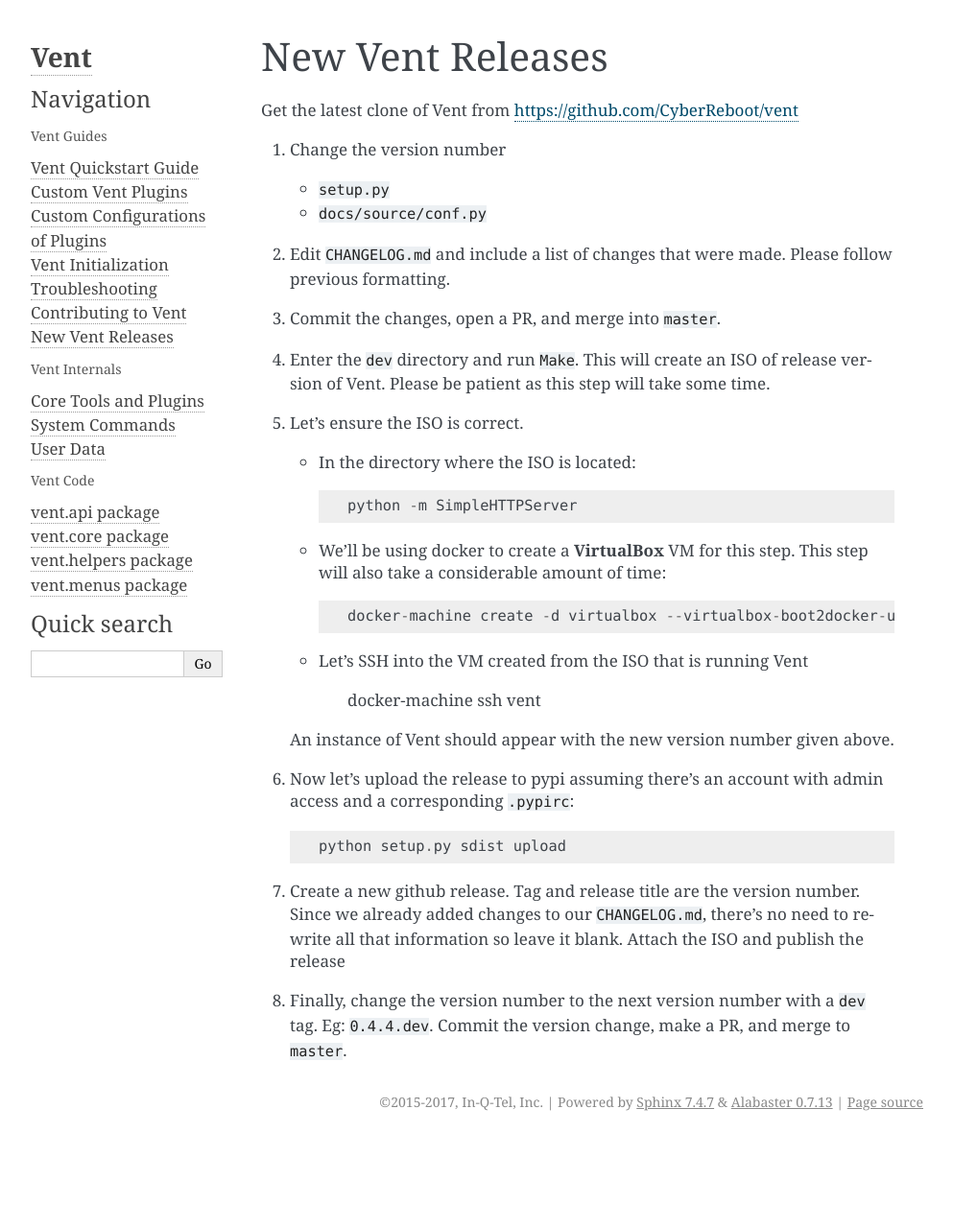
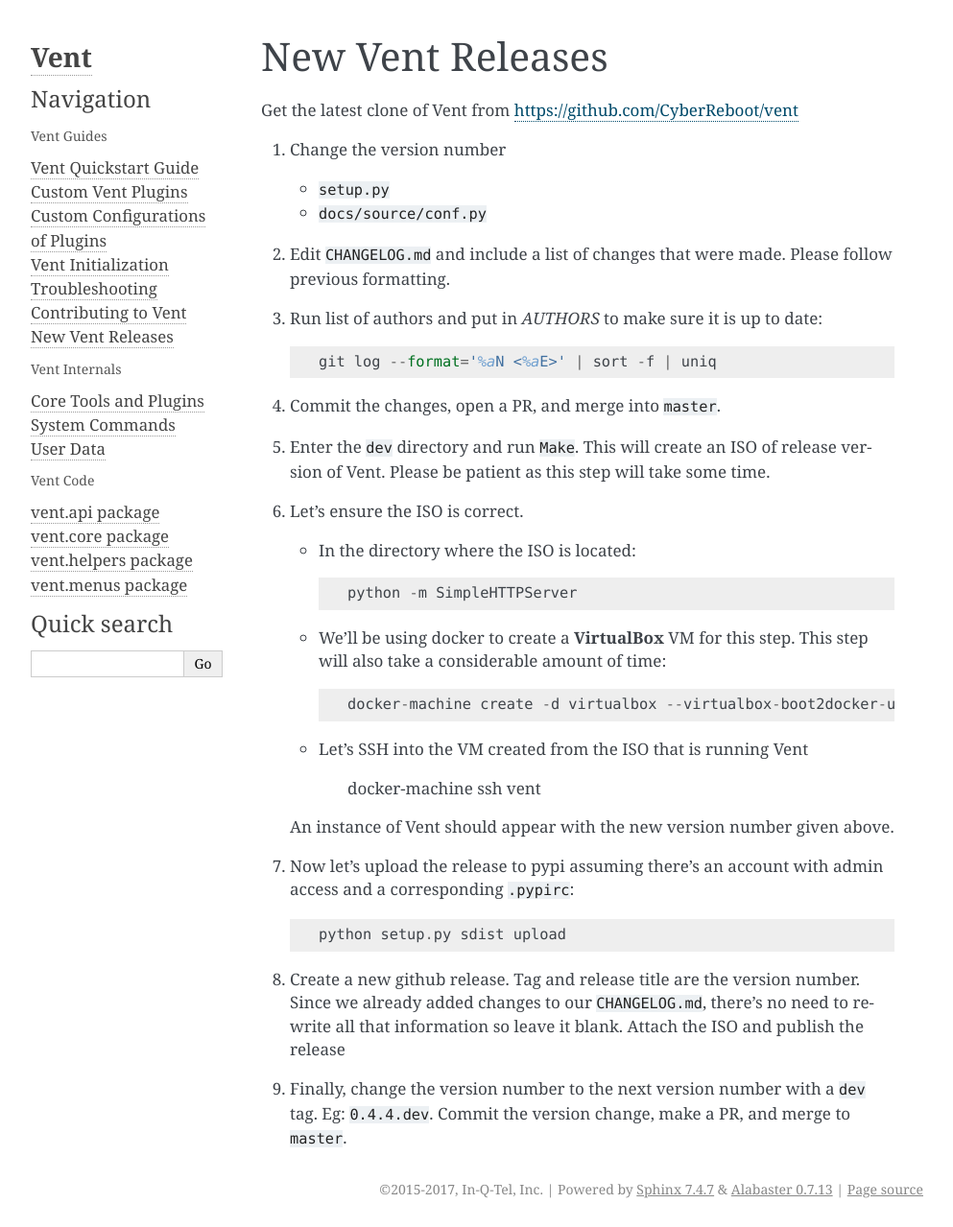
Before and after one commit to CyberReboot/vent, a Sphinx documentation site: the page built from docs/source/new_release.rst, in a window 1280 px wide. Shown: the whole page at 96% size, without its empty margins (148-1141 px from the left). Built offline with Sphinx 7.4.7, drawn with Linux system fonts in a browser that asks for light colours; pages that are not in the unit, such as notebooks, are missing from menus; before the commit the page ends 1188 px from its top, so only the background shows below that.

Commit message:
update release process; authors; and PR template

```diff
--- a/docs/source/new_release.rst
+++ b/docs/source/new_release.rst
@@ -11,12 +11,16 @@ Get the latest clone of Vent from https://github.com/CyberReboot/vent
 2. Edit ``CHANGELOG.md`` and include a list of changes that were made. Please
    follow previous formatting.
 
-3. Commit the changes, open a PR, and merge into ``master``.
+3. Run list of authors and put in `AUTHORS` to make sure it is up to date::
 
-4. Enter the ``dev`` directory and run ``Make``. This will create an ISO of
+     git log --format='%aN <%aE>' | sort -f | uniq
+
+4. Commit the changes, open a PR, and merge into ``master``.
+
+5. Enter the ``dev`` directory and run ``Make``. This will create an ISO of
    release version of Vent. Please be patient as this step will take some time.
 
-5. Let's ensure the ISO is correct.
+6. Let's ensure the ISO is correct.
 
    - In the directory where the ISO is located::
 
```
Also changed, not shown: other parts of docs/source/new_release.rst (+3 -3 lines), PULL_REQUEST_TEMPLATE.md (+2 -1 lines), 1 other file.
